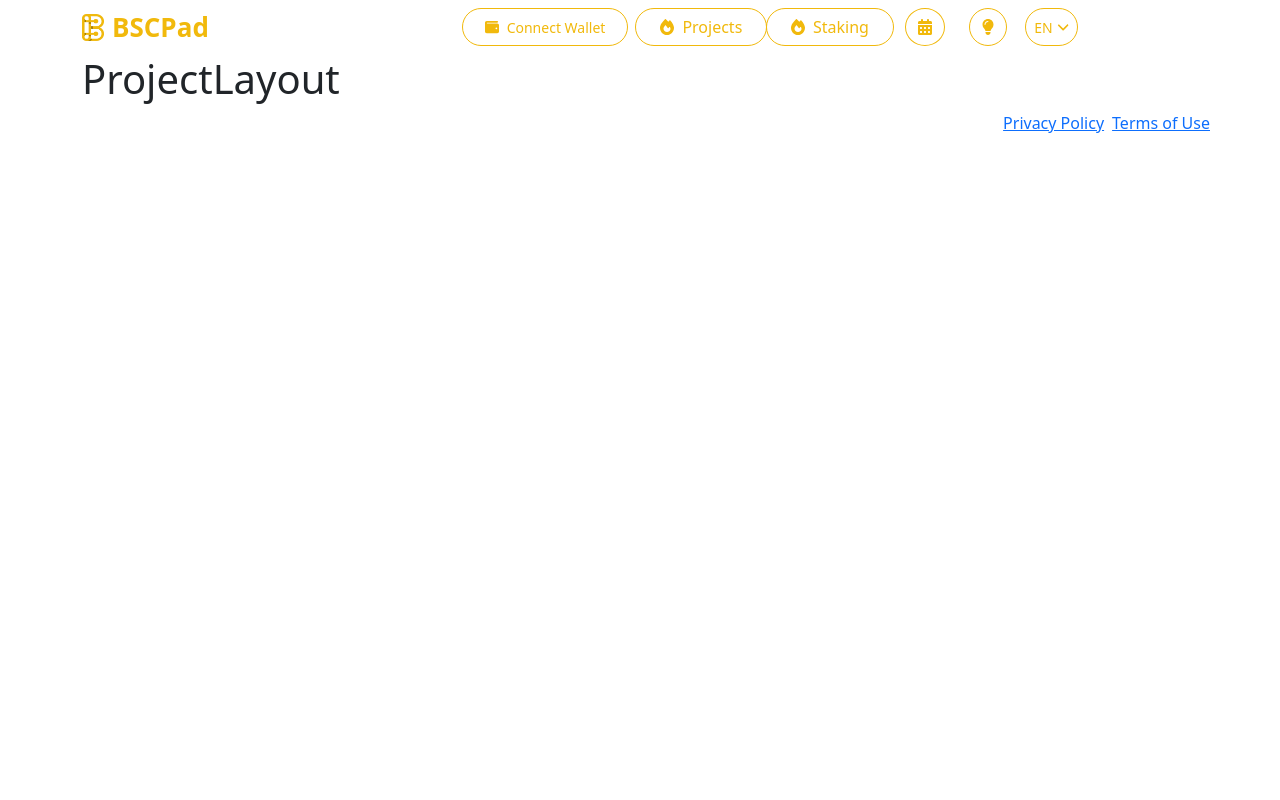
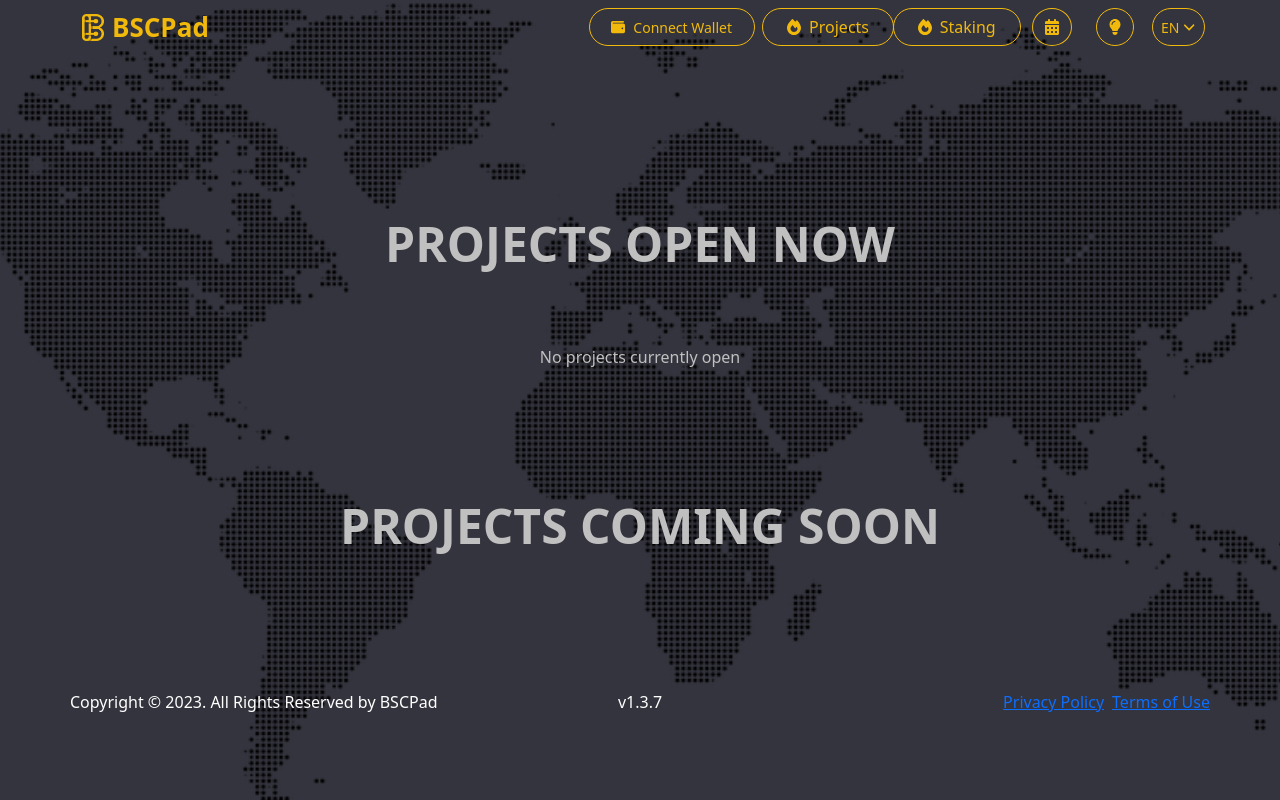
Before and after one commit to FxIvan/clone-project, a Next.js app: page /projects in a window 1280 px wide. Built offline with nearby package versions, Linux system fonts and the light colour scheme.

Commit message:
design /projects

```diff
--- /dev/null
+++ b/component/app/projectComingSoon/index.js
@@ -0,0 +1,15 @@
+import { Col, Container, Row } from "react-bootstrap";
+import styles from "./styles.module.css";
+
+export default function ProjectComingSoon() {
+  return (
+    <Container>
+      <Row>
+        <Col sm={12} className={styles.projectComingSoon + " text-center"}>
+          <h2>PROJECTS COMING SOON</h2>
+        </Col>
+        <Col sm={12}></Col>
+      </Row>
+    </Container>
+  );
+}
--- /dev/null
+++ b/component/app/projectComingSoon/styles.module.css
@@ -0,0 +1,6 @@
+.projectComingSoon h2{
+    font-size: 3rem;
+    font-weight: bold;
+    color: #c0c0c0;
+    padding: 8rem 0;
+}
--- /dev/null
+++ b/component/app/projectOpenNow/index.js
@@ -0,0 +1,17 @@
+import { Col, Container, Row } from "react-bootstrap";
+import styles from "./styles.module.css";
+
+export default function ProjectOpenNow() {
+  return (
+    <Container>
+      <Row>
+        <Col sm={12} className={styles.titleProjectsOpenNow + " text-center"}>
+          <h2>PROJECTS OPEN NOW</h2>
+        </Col>
+        <Col sm={12} className={styles.projects + " text-center"}>
+          <span>No projects currently open</span>
+        </Col>
+      </Row>
+    </Container>
+  );
+}
--- /dev/null
+++ b/component/app/projectOpenNow/styles.module.css
@@ -0,0 +1,10 @@
+.titleProjectsOpenNow h2 {
+  font-size: 3rem;
+  font-weight: bold;
+  color: #c0c0c0;
+  padding: 10rem 0 4rem 0;
+}
+
+.projects span {
+  color: #c0c0c0;
+}
--- a/component/navbar/styles.module.css
+++ b/component/navbar/styles.module.css
@@ -4,16 +4,20 @@
   color: #f1b90c;
 }
 
-.redirectPrincipal{
+.redirectPrincipal {
   text-decoration: none;
   color: #f1b90c;
   display: flex;
   align-items: center;
 }
 
-.redirectPrincipal:hover{
+.redirectPrincipal:hover {
   text-decoration: none;
   color: #f1b90c;
+}
+.containerButtonHeader {
+  display: flex;
+  justify-content: flex-end;
 }
 
 .containerButtonHeader button {
--- a/pages/projects/index.js
+++ b/pages/projects/index.js
@@ -1,14 +1,19 @@
 import { Container } from "react-bootstrap";
 import Layout from "../../component/layout";
+import ProjectOpenNow from "../../component/app/projectOpenNow";
+import ProjectComingSoon from "../../component/app/projectComingSoon";
+import styles from "./styles.module.css";
 
 const StakingPage = () => {
   return (
-    <Container>
-      <h1>ProjectLayout</h1>
-    </Container>
+    <>
+      <div className={styles.backgroundImage}></div>
+      <ProjectOpenNow />
+      <ProjectComingSoon />
+    </>
   );
 };
 
-StakingPage.displayName = 'StakingPage';
+StakingPage.displayName = "StakingPage";
 
 export default StakingPage;
--- /dev/null
+++ b/pages/projects/styles.module.css
@@ -0,0 +1,15 @@
+.backgroundImage {
+  background-image: url("../../public/image/landing/map.png");
+  background-size: cover;
+  background-position: center;
+  background-repeat: no-repeat;
+  height: 100vh;
+  width: 100%;
+  position: relative;
+  z-index: -1;
+  background-color: rgba(13, 13, 24, 0.836);
+  position: fixed;
+  top: 0;
+  left: 0;
+  object-fit: cover;
+}
```
Also changed, not shown: public/image/landing/map.png (added).
